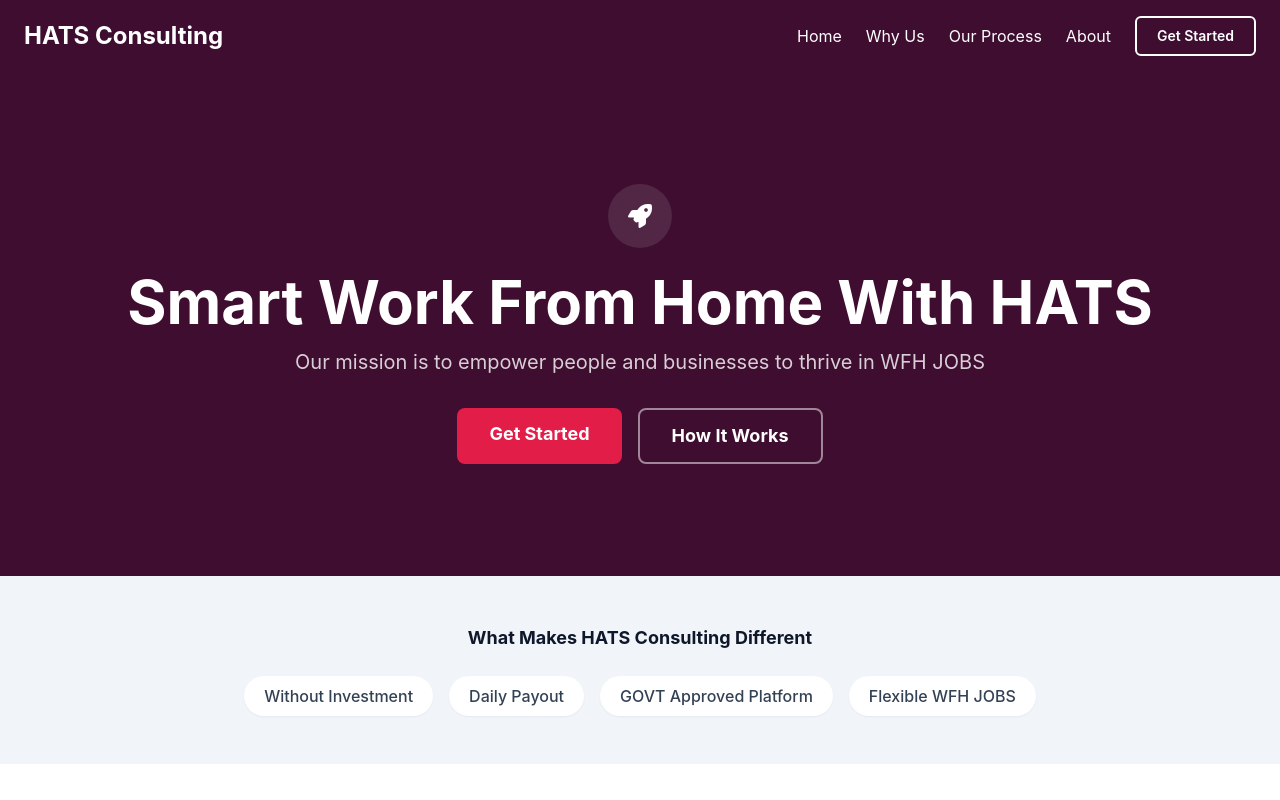
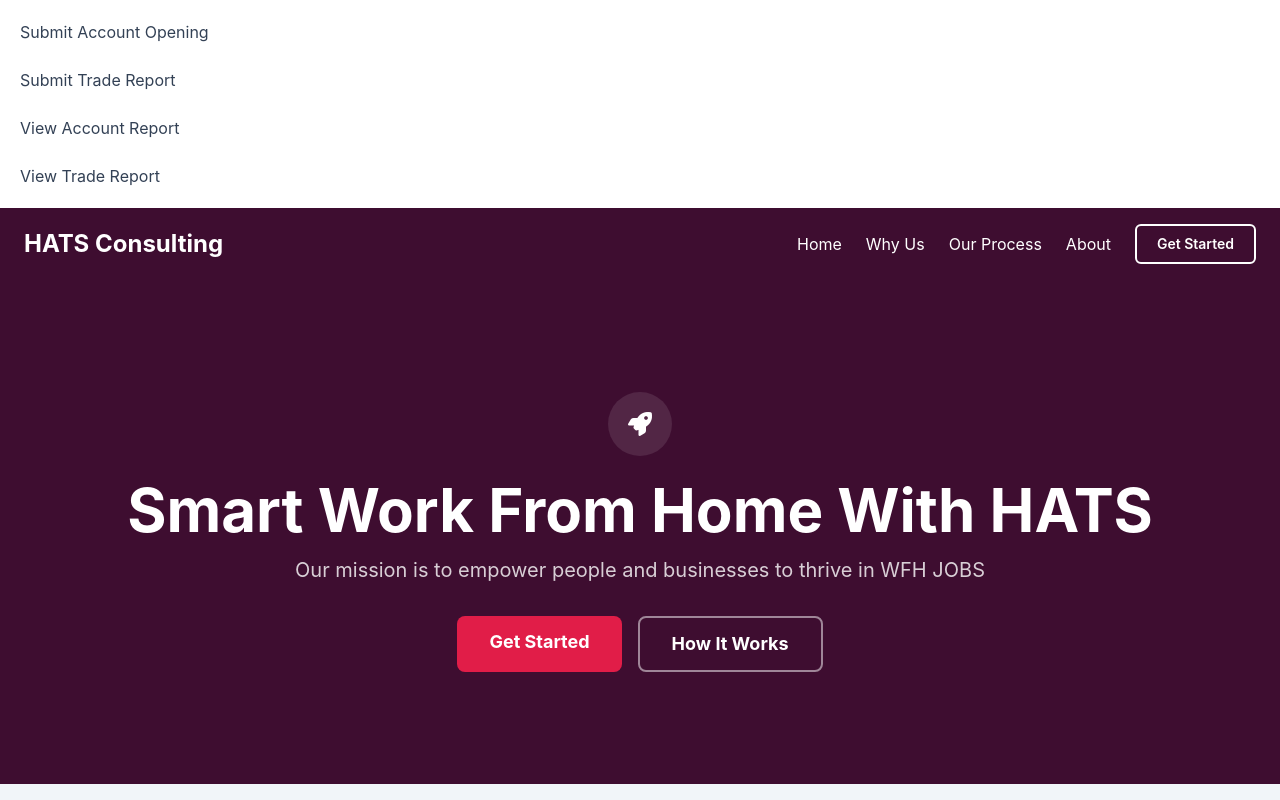
Before and after one commit to Tarunsolanki18/hatsconsulting, a website: page index.html in a window 1280 px wide. Shown: the top 800 px of the page. Drawn offline with nearby package versions, Linux system fonts and the light colour scheme.

```diff
--- a/index.html
+++ b/index.html
@@ -88,6 +88,13 @@
     </style>
 </head>
 <body class="font-inter bg-white text-text-medium">
+
+    <div style="padding:20px;">
+  <a href="https://forms.gle/XV1nqiqJLz53Bwqk9" target="_blank">Submit Account Opening</a><br><br>
+  <a href="https://forms.gle/LCA1mn8p46yp63Te6" target="_blank">Submit Trade Report</a><br><br>
+  <a href="https://docs.google.com/spreadsheets/d/16uqouea_dJk7gEZfES4OLekBwwwQEsiORX5YDp2EB1o/edit?usp=sharing" target="_blank">View Account Report</a><br><br>
+  <a href="https://docs.google.com/spreadsheets/d/1pwwHPU9nixFgA53yZxIVcOz5RF-E4ZJ7MDIkkas3ktA/edit?usp=sharing" target="_blank">View Trade Report</a>
+</div>
 
     <!-- Preloader -->
     <div id="preloader" class="fixed top-0 left-0 w-full h-full bg-white z-[100] flex justify-center items-center">
```
